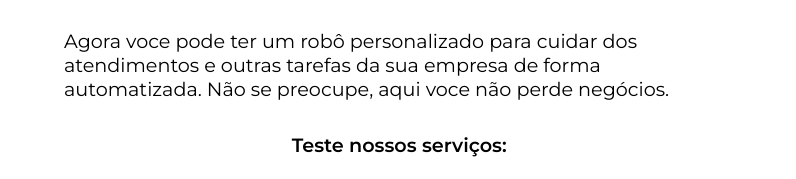
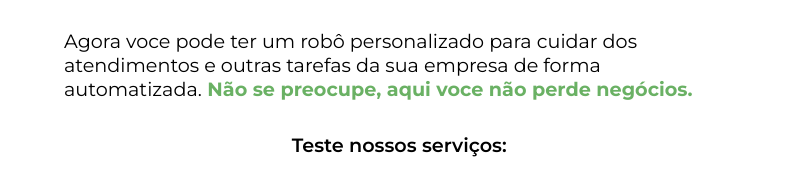
Before and after one commit to Lucasduartelira/plataforma-leads, a plain HTML site: page index.html in a window 1280 px wide. Shown: the part 252-431 px from the top of the page, 0-796 px from the left. Drawn offline with nearby package versions, Linux system fonts and the light colour scheme.

Commit message:
alteração strong techo final

```diff
--- a/Style/style.css
+++ b/Style/style.css
@@ -81,6 +81,10 @@ body {
     font-family: "Montserrat", sans-serif;
 }
 
+.trecho__final {
+    color: var(--cor-terciaria);
+}
+
 
 .apresentação__links {
     display:flex;
--- a/index.html
+++ b/index.html
@@ -17,7 +17,7 @@
     <main class="apresentação">
         <section class="apresentação__conteudo">
             <h1 class="apresentação__conteudo__titulo">Marketing e vendas de forma automatizada,<strong class="titulo">para voce aproveitar o seu tempo enquanto a empresa continua crescendo.</strong></h1>
-            <p class="subtitulo">Agora voce pode ter um robô personalizado para cuidar dos atendimentos e outras tarefas da sua empresa de forma automatizada. Não se preocupe, aqui voce não perde negócios.</p>
+            <p class="subtitulo">Agora voce pode ter um robô personalizado para cuidar dos atendimentos e outras tarefas da sua empresa de forma automatizada.<strong class="trecho__final"> Não se preocupe, aqui voce não perde negócios.</strong></p>
             <div class="apresentação__links">
                 <h2 class=" texto__botao">Teste nossos serviços:</h2>
             <a class="botao__link1" href="file:///C:/Users/Lenovo/OneDrive/Desktop/ESTUDO%20PROGRAMA%C3%87%C3%83O/ACHADO/INDEX.HTML">
```
